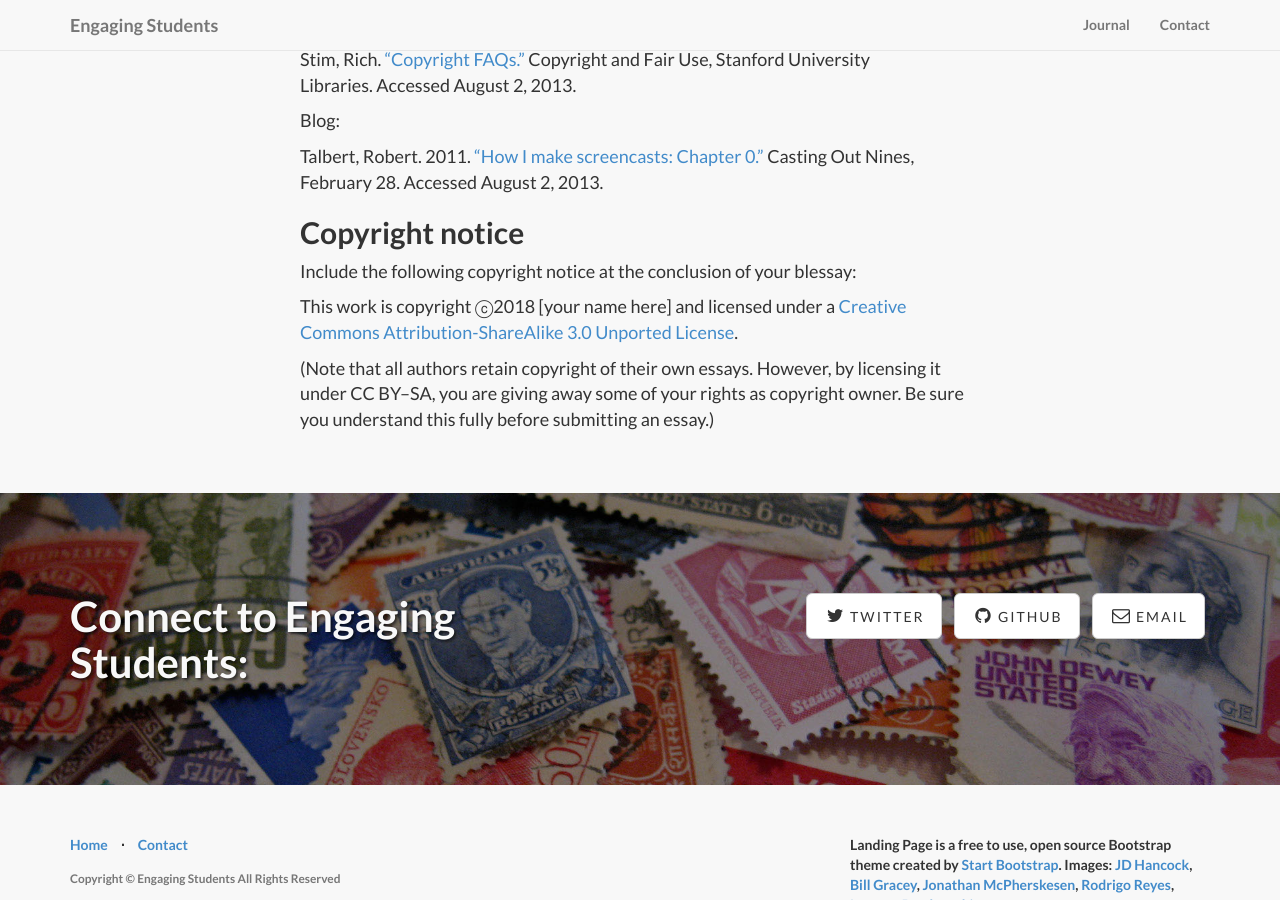
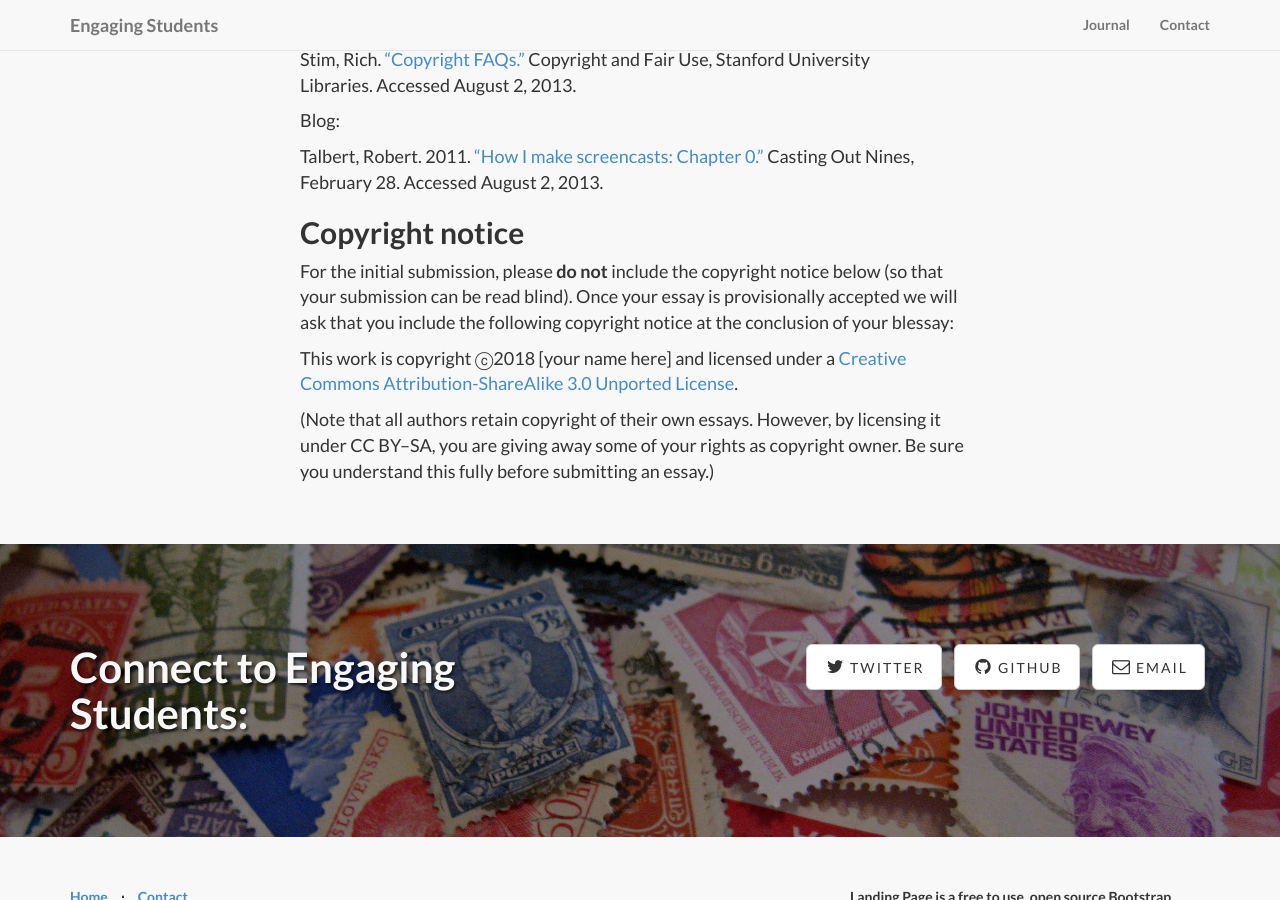
Before and after one commit to flipcamp/flipcamp.github.io, a Jekyll site: the page built from esstyle.md, in a window 1280 px wide and 900 px high, scrolled down 4266 px. Built offline with Jekyll 4.4.1, drawn with Linux system fonts in a browser that asks for light colours; nearby versions of some CDN libraries; library files that are not in the unit come from our copies.

Commit message:
update copyright statement for blind submission

```diff
--- a/esstyle.md
+++ b/esstyle.md
@@ -122,7 +122,7 @@ Talbert, Robert. 2011. ["How I make screencasts: Chapter 0."](http://www.google.
 
 ## Copyright notice ##
 
-Include the following copyright notice at the conclusion of your blessay:
+For the initial submission, please **do not** include the copyright notice below (so that your submission can be read blind). Once your essay is provisionally accepted we will ask that you include the following copyright notice at the conclusion of your blessay:
 
 This work is copyright ⓒ2018 [your name here] and licensed under a [Creative Commons Attribution-ShareAlike 3.0 Unported License](http://www.google.com/url?q=http%3A%2F%2Fcreativecommons.org%2Flicenses%2Fby-sa%2F3.0%2F&sa=D&sntz=1&usg=AFQjCNG4j2oPozXv2_VqmmLiVAToFtwKdA).
 
```
